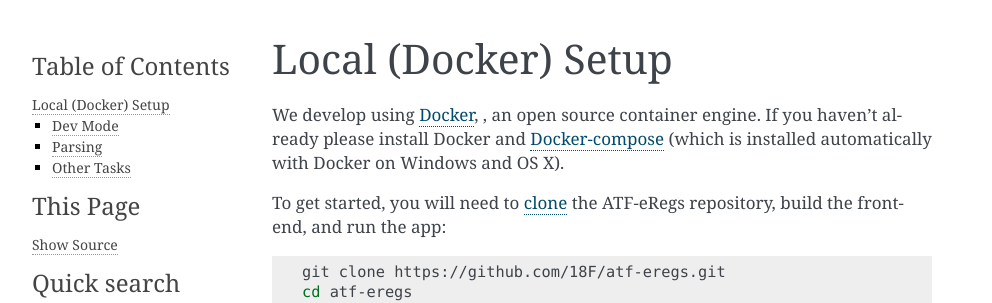
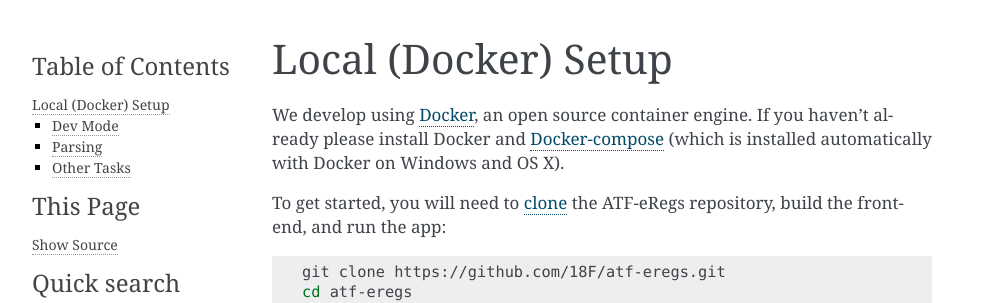
Before and after one commit to 18F/atf-eregs, a Sphinx documentation site: the page built from docs/local_setup.rst, in a window 1280 px wide. Shown: the top 303 px of the page, without its empty margins (148-1140 px from the left). Built offline with Sphinx 7.4.7, drawn with Linux system fonts in a browser that asks for light colours; pages that are not in the unit, such as notebooks, are missing from menus.

Commit message:
Fix typo

```diff
--- a/docs/local_setup.rst
+++ b/docs/local_setup.rst
@@ -3,7 +3,7 @@ Local (Docker) Setup
 ====================
 
 We develop using `Docker
-<https://www.docker.com/products/overview#install_the_platform>`_, , an open
+<https://www.docker.com/products/overview#install_the_platform>`_, an open
 source container engine. If you haven't already please install Docker and
 `Docker-compose <https://docs.docker.com/compose/install/>`_ (which is
 installed automatically with Docker on Windows and OS X).
```
